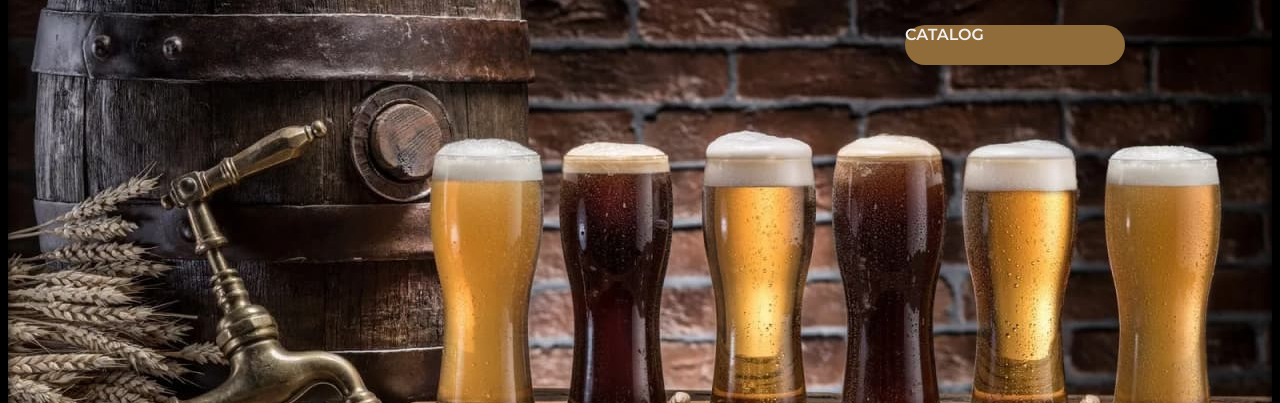
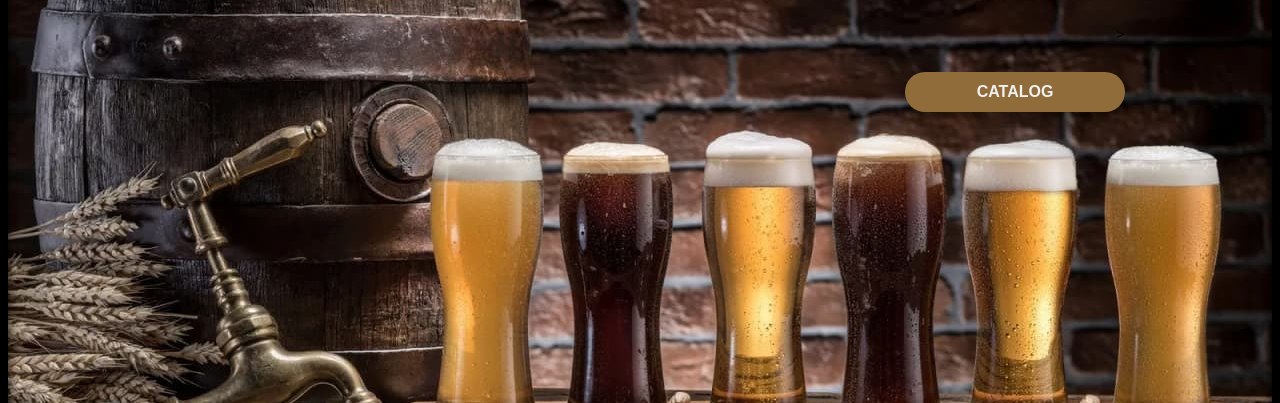
Before and after one commit to Vlad-Kovalov9/Project-for-resume, a plain HTML site: page index.html in a window 1280 px wide. Shown: the part 397-800 px from the top of the page. Drawn offline with Linux system fonts and the light colour scheme; a web font is replaced by a local one.

Commit message:
fix btn catalog 2.0

```diff
--- a/css/styles.css
+++ b/css/styles.css
@@ -374,10 +374,6 @@ img {
     border: none;
     display: block;
     transition: background-color 250ms cubic-bezier(0.4, 0, 0.2, 1);
-}
-
-.btn-link {
-    color: #F0F0F0;
 }
 
 .hero-button:hover,
--- a/index.html
+++ b/index.html
@@ -156,7 +156,7 @@
         <div class="container hero-container">
           <div class="hero-block">
             <h1 class="hero-title">craft beer production</h1>
-            <a href="#beer" class="btn-link hero-button">catalog</a>
+            ><button type="button" class="hero-button">catalog</button>
           </div>
         </div>
       </section>
```
